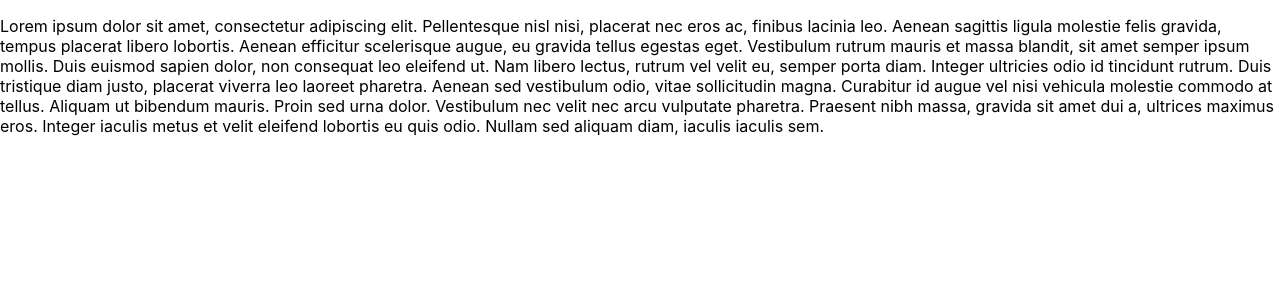
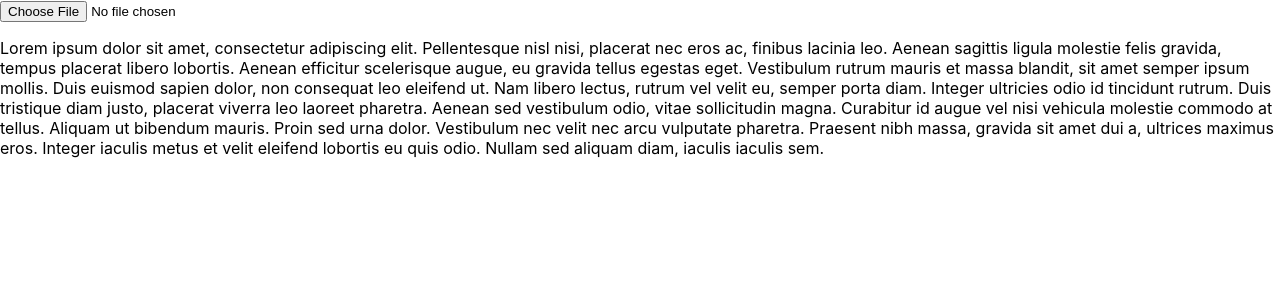
Before and after one commit to jav-ram/slate-customize, a React (Create React App) app: page / in a window 1280 px wide. Shown: the top 300 px of the page. Built offline with nearby package versions, Linux system fonts and the light colour scheme.

Commit message:
upload html

```diff
--- a/src/components/editor/index.jsx
+++ b/src/components/editor/index.jsx
@@ -21,6 +21,7 @@ import { getNode } from '../hovermenu';
 const DefaultElement = (props) => <p {...props.attributes}>{props.children}</p>;
 
 const EditorElement = (): Node => {
+    const [ file, setFile ] = useState({})
 
     const { list, variable, conditional, title } = Elements;
 
@@ -52,6 +53,23 @@ const EditorElement = (): Node => {
 
     return (
         <div spellCheck="false">
+            <input type="file" name="file" onChange={(event) => {
+                const f = event.target.files[0];
+                const reader = new FileReader();
+                setFile(f);
+                console.log(f, typeof f);
+
+                reader.onload = (function(theFile) {
+                    return function(e) {
+                        const rawText = e.target.result;
+                        const document = new DOMParser().parseFromString(rawText, "text/html");
+                        console.log(document.body)
+                        setValue(deserializeHTML(document.body));
+                    };
+                })(f);
+
+                console.log(reader.readAsText(f))
+            }}/>
             {/* <Toolbar editor={editor} options={Elements} /> */}
             <Slate
                 editor={editor}
--- a/src/customize/serializer/index.js
+++ b/src/customize/serializer/index.js
@@ -20,10 +20,12 @@ export const deserializeHTML = (el: Node): Object => {
     let isBlock = children[0] && children[0].element;
     isBlock = children.length > 1 || isBlock;
 
-    if (isBlock) {
+    if (isBlock && (el.nodeName === 'SPAN' || el.nodeName === 'B' || el.nodeName === 'P')) {
         console.log(children)
         return jsx('fragment', {}, children);
     }
+
+    console.log(el.nodeName)
 
     switch (el.nodeName) {
         case 'BODY':
@@ -53,9 +55,12 @@ export const deserializeHTML = (el: Node): Object => {
         case 'H2':
         case 'H3':
         case 'H4':
+            console.log(children);
             return jsx('element', { element: 'title'}, children);
+        case 'STRONG':
         case 'B':
             return jsx('text', { element: 'bold' }, children);
+        case 'EM':
         case 'I':
             // TODO: Test if this works as intended
             return jsx('text', { element: 'italic' }, children);
```
Also changed, not shown: 1 other file (tests, documents, lock files or other folders).
